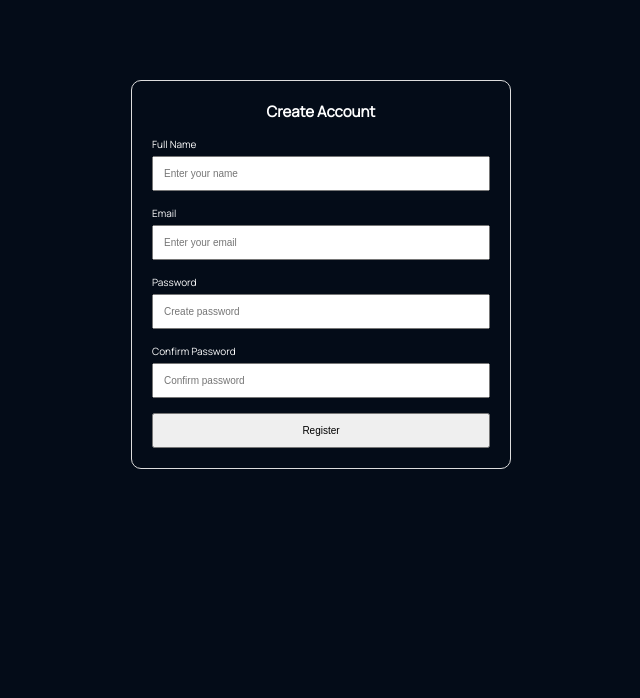
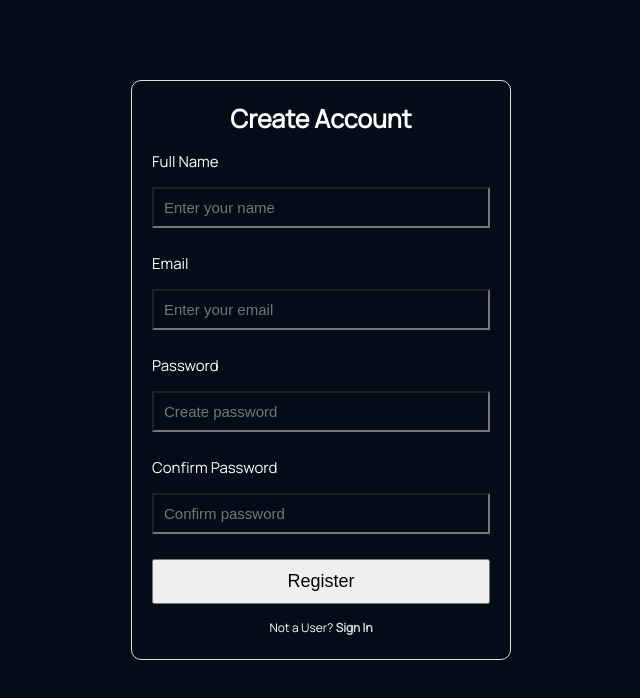
Before and after one commit to kasarshravani04/GPT-3, a React (Vite) app: page /register in a window 1280 px wide. Shown: the top 698 px of the page, without its empty margins (319-959 px from the left). Built offline with nearby package versions, Linux system fonts and the light colour scheme.

Commit message:
fixing route  router

```diff
--- a/src/Pages/Login.css
+++ b/src/Pages/Login.css
@@ -1,6 +1,6 @@
 .login-container {
   width: 350px;
-  height: 500px;
+  height: 400px;
   margin: 80px auto;
   padding: 2rem;
   border: 1px solid #ddd;
--- a/src/Pages/Login.jsx
+++ b/src/Pages/Login.jsx
@@ -35,15 +35,6 @@ const Login = () => {
           required
         />
 
-        <label>Confirm Password</label>
-        <input
-          type="password"
-          placeholder="Confirm Password"
-          value={password}
-          onChange={(e) => setPassword(e.target.value)}
-          required
-        />
-
 
         <button type="submit">Login</button>
       </form>
--- a/src/Pages/Register.css
+++ b/src/Pages/Register.css
@@ -1,34 +1,60 @@
 .register-container {
   width: 380px;
+  height: 580px;
   margin: 80px auto;
   padding: 2rem;
   border: 1px solid #ddd;
   border-radius: 10px;
+  font-family: var(--font);
 }
 
 .register-container h2 {
   text-align: center;
   margin-bottom: 1.5rem;
+  font-size: 2.5rem;
 }
 
 .register-form {
   display: flex;
   flex-direction: column;
+  gap: 1rem;
 }
 
 .register-form label {
   margin-bottom: 5px;
   font-weight: 500;
+  font-size: 1.5rem;
 }
 
 .register-form input {
   padding: 10px;
   margin-bottom: 15px;
-  font-size: 1rem;
+  font-size: 1.5rem;
+  background: transparent;
+  color: var(--text-color);
 }
 
 .register-form button {
   padding: 10px;
-  font-size: 1rem;
+  font-size: 1.8rem;
   cursor: pointer;
 }
+.signin-text {
+  text-align: center;
+  margin-top: 1.5rem;
+  font-size: 1.2rem;
+}
+
+.signin-link {
+  color: rgb(214, 214, 214);
+  text-decoration: none;
+  font-weight: 800;
+}
+
+.signin-link:hover {
+  text-decoration: underline;
+}
+
+.signin-link.active {
+  color: #c7d0ef;
+}
--- a/src/Pages/Register.jsx
+++ b/src/Pages/Register.jsx
@@ -1,5 +1,6 @@
 import { useState } from "react";
 import "./Register.css";
+import { NavLink } from "react-router-dom";
 
 const Register = () => {
   const [formData, setFormData] = useState({
@@ -68,6 +69,12 @@ const Register = () => {
 
         <button type="submit">Register</button>
       </form>
+      <p className="signin-text">
+          Not a User?
+          <NavLink to="/Login" className="signin-link">
+           {""} Sign In
+          </NavLink>
+      </p>
     </div>
   );
 };
```
